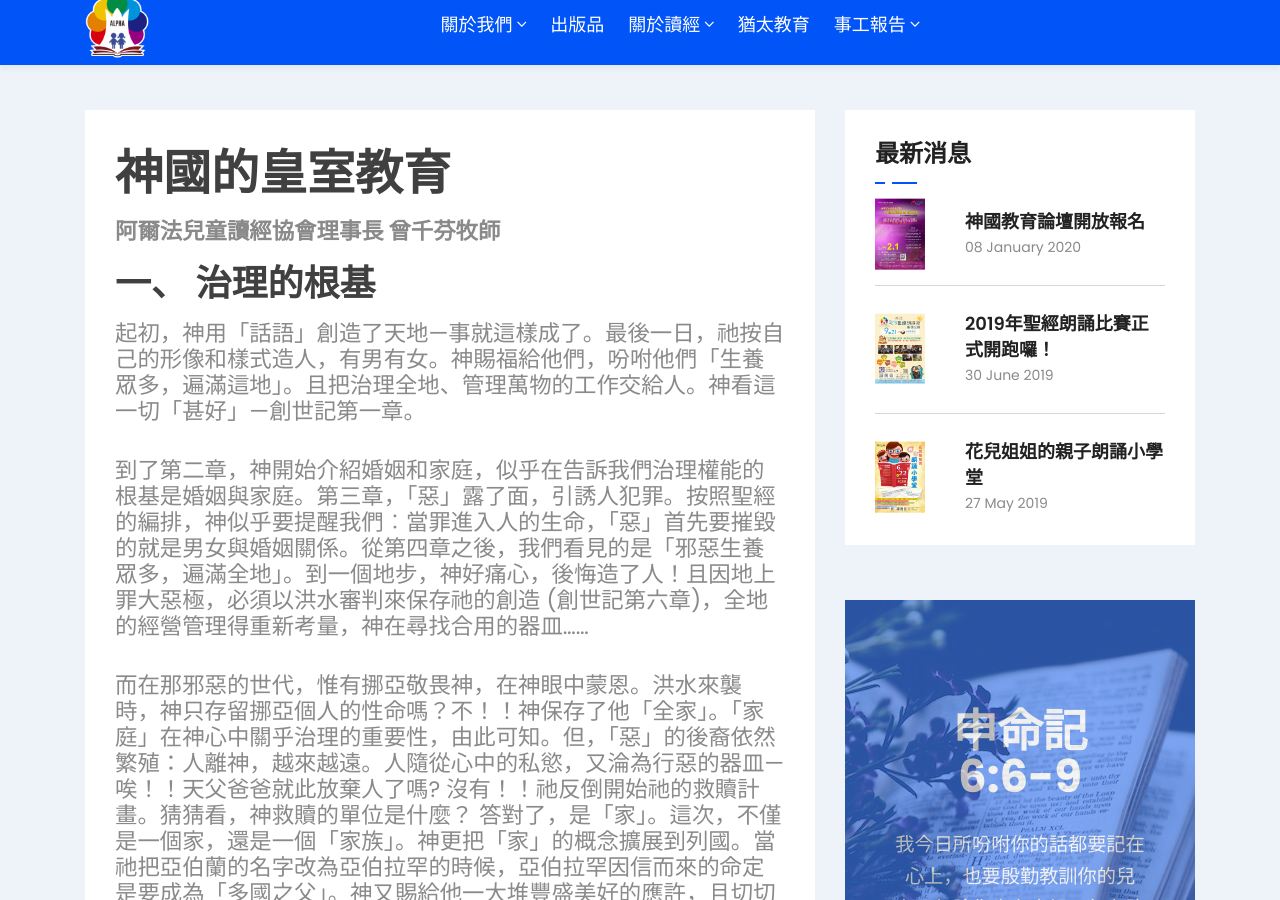
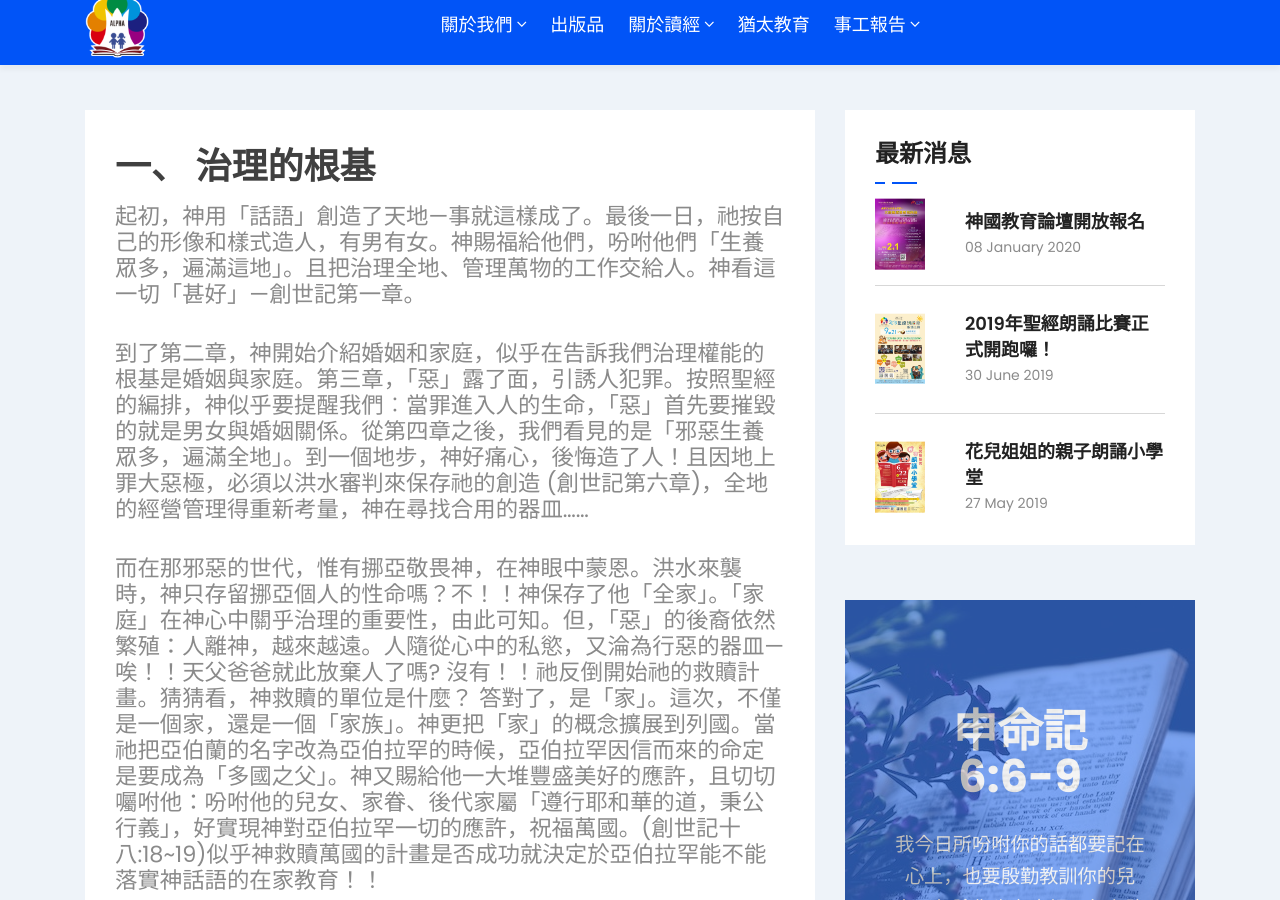
Before and after one commit to alpha6309/website, a Jekyll site: the page built from _testimony/神國的皇室教育 .md, in a window 1280 px wide and 900 px high, scrolled down 315 px. Built offline with Jekyll 4.4.1, drawn with Linux system fonts in a browser that asks for light colours.

Commit message:
Update 神國的皇室教育 .md

```diff
--- a/_testimony/神國的皇室教育 .md
+++ b/_testimony/神國的皇室教育 .md
@@ -4,9 +4,6 @@ title: "神國的皇家教育"
 date: 2013-10-04 00:00:00 +0800
 categories: [testimony]
 ---
-
-# 神國的皇室教育
-**阿爾法兒童讀經協會理事長  曾千芬牧師**
 
 ## 一、    治理的根基
 
```
Also changed, not shown: other parts of _testimony/神國的皇室教育 .md (+3 -6 lines).
